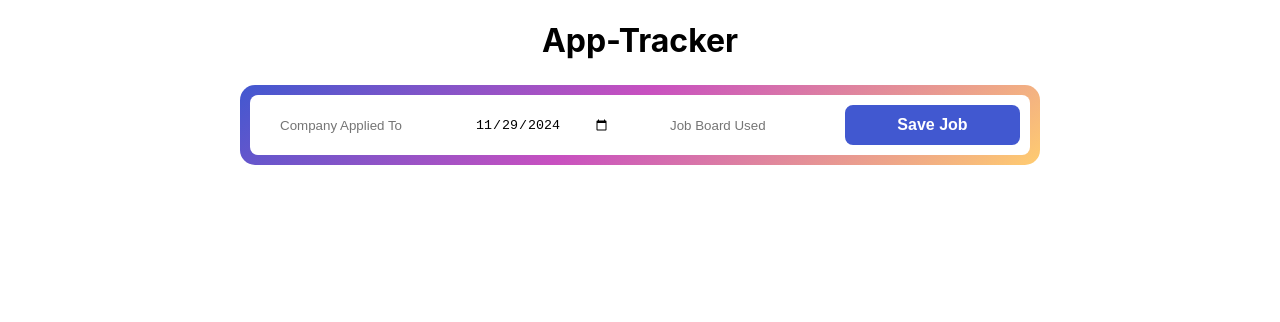
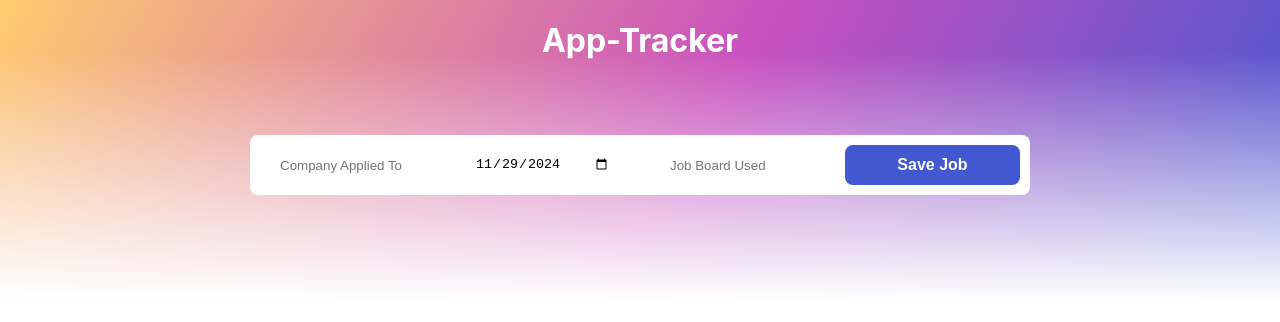
Before and after one commit to Alexbruce1/app-tracker, a React (Create React App) app: page / in a window 1280 px wide. Shown: the top 322 px of the page. Built offline with nearby package versions, Linux system fonts and the light colour scheme.

Commit message:
Add initial styling to page

```diff
--- a/src/App.css
+++ b/src/App.css
@@ -1,9 +1,28 @@
 .header {
   text-align: center;
+  position: absolute;
+  width: 100%;
+  top: 0%;
+  color: #fff;
+}
+
+.app-header-background {
+  background-image: linear-gradient(300deg, #4158D0 0%, #C850C0 46%, #FFCC70 100%);
+  height: 300px;
+  width: 100%;
+}
+
+.app-header-fade {
+  height: 250px;
+  background-image: linear-gradient(transparent 1%, #fff);
+  position: relative;
+  bottom: 250px;
 }
 
 .application-form-outline {
-  background-image: linear-gradient(143deg, #4158D0 0%, #C850C0 46%, #FFCC70 100%);
+  /* background-image: linear-gradient(143deg, #4158D0 0%, #C850C0 46%, #FFCC70 100%); */
+  position: relative;
+  top: -450px;
   padding: 10px;
   border-radius: 15px;
   width: 800px;
--- a/src/App.js
+++ b/src/App.js
@@ -16,6 +16,8 @@ function App() {
 
   return (
     <div className="App">
+      <div className="app-header-background"></div>
+      <div className="app-header-fade"></div>
       <div className="header">
         <h1>
           App-Tracker
```
Also changed, not shown: src/JobList.js (added).
